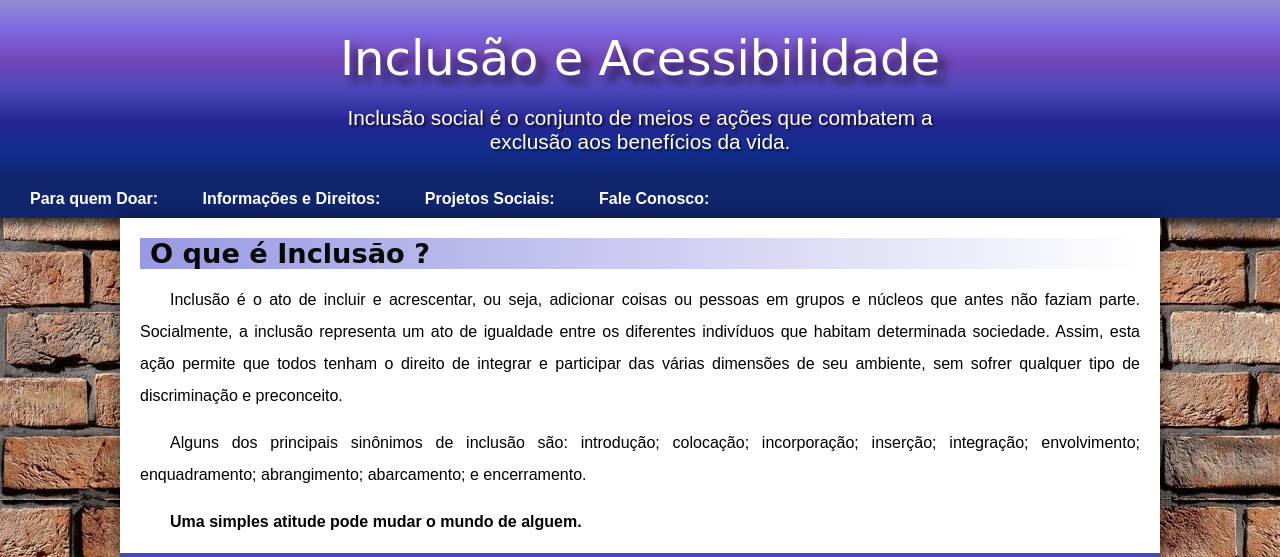
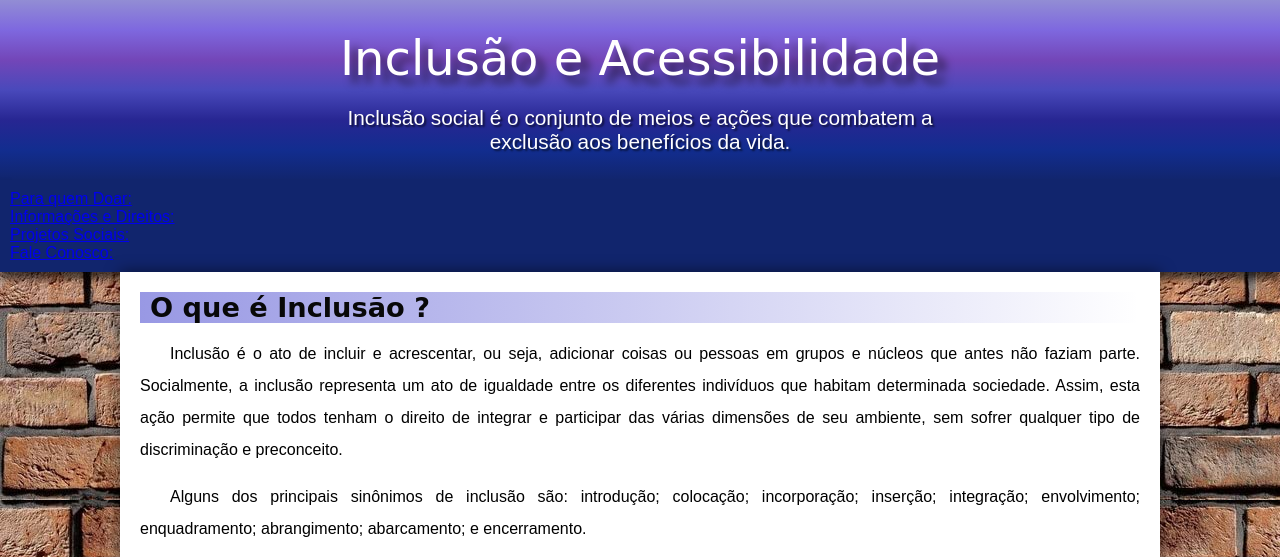
Before and after one commit to Cientistadado/Nossa-Inclusao, a plain HTML site: page index.html in a window 1280 px wide. Shown: the top 557 px of the page. Drawn offline with Linux system fonts and the light colour scheme; a web font is replaced by a local one.

Commit message:
atualização

```diff
--- a/index.html
+++ b/index.html
@@ -14,10 +14,13 @@
         <p>Inclusão social é o conjunto de meios e ações que combatem a exclusão aos benefícios da vida.</p>
     </header>
     <nav>
-        <a href="#">Para quem Doar:</a>
-        <a href="https://blog.freedom.ind.br/veja-quais-sao-os-direitos-garantidos-por-lei-para-pessoas-com-deficiencia/" target="_blank">Informações e Direitos:</a>
-        <a href="#">Projetos Sociais:</a>
-        <a href="#">Fale Conosco:</a>
+
+        <ul>
+            <li><a href="#">Para quem Doar:</a></li>
+            <li><a href="https://blog.freedom.ind.br/veja-quais-sao-os-direitos-garantidos-por-lei-para-pessoas-com-deficiencia/" target="_blank">Informações e Direitos:</a></li>
+            <li><a href="#">Projetos Sociais:</a></li>
+            <li><a href="#">Fale Conosco:</a></li>
+        </ul>
     </nav>
 
     <main>
@@ -70,7 +73,9 @@
             que se perpetuam na forma de preconceitos, discriminação e
             desconhecimento dos direitos das pessoas com deficiência. O
             respeito e o acolhimento são os primeiros passos para a inclusão.
-            <p><strong> Temos uma cartilha com dicas valiosas para tratamento a pessoas com deficiência. <a href="https://www.ufmg.br/espacodoconhecimento/wp-content/uploads/2016/12/20170724-Cartilha-Atualizada-1.pdf" target="_blank">CARTILHA.</a></strong></p>
+            <aside>
+                <p><strong> Temos uma cartilha com dicas valiosas para tratamento a pessoas com deficiência. <a href="https://www.ufmg.br/espacodoconhecimento/wp-content/uploads/2016/12/20170724-Cartilha-Atualizada-1.pdf" target="_blank">CARTILHA.</a></strong></p>
+            </aside>
             </p>
             <h2>Inclusão Social nas Escolas</h2>
             <p>À medida que as crianças progridem na escola primária, a importância das amizades entre colegas se torna mais significativa e o sentimento nas atividades do recreio se torna um fator vital no desenvolvimento saudável de seu bem-estar social e emocional.
```
